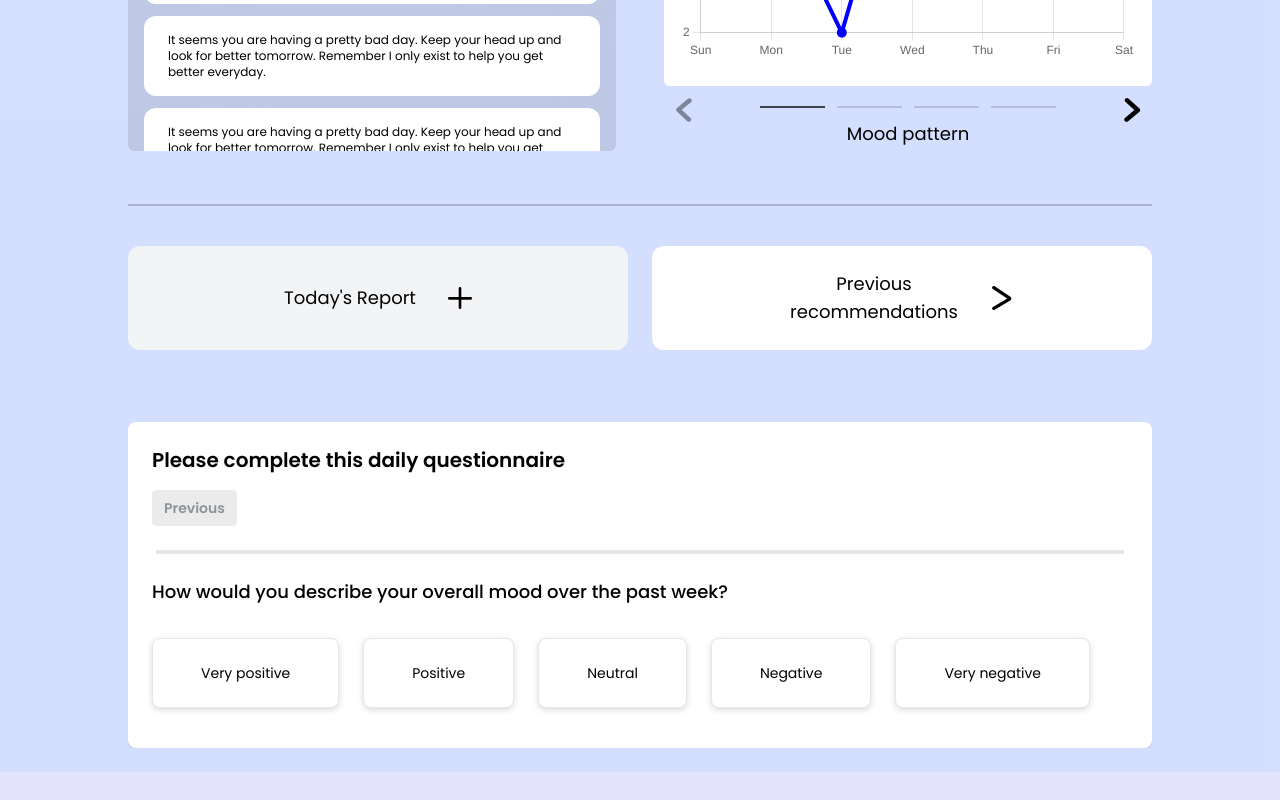
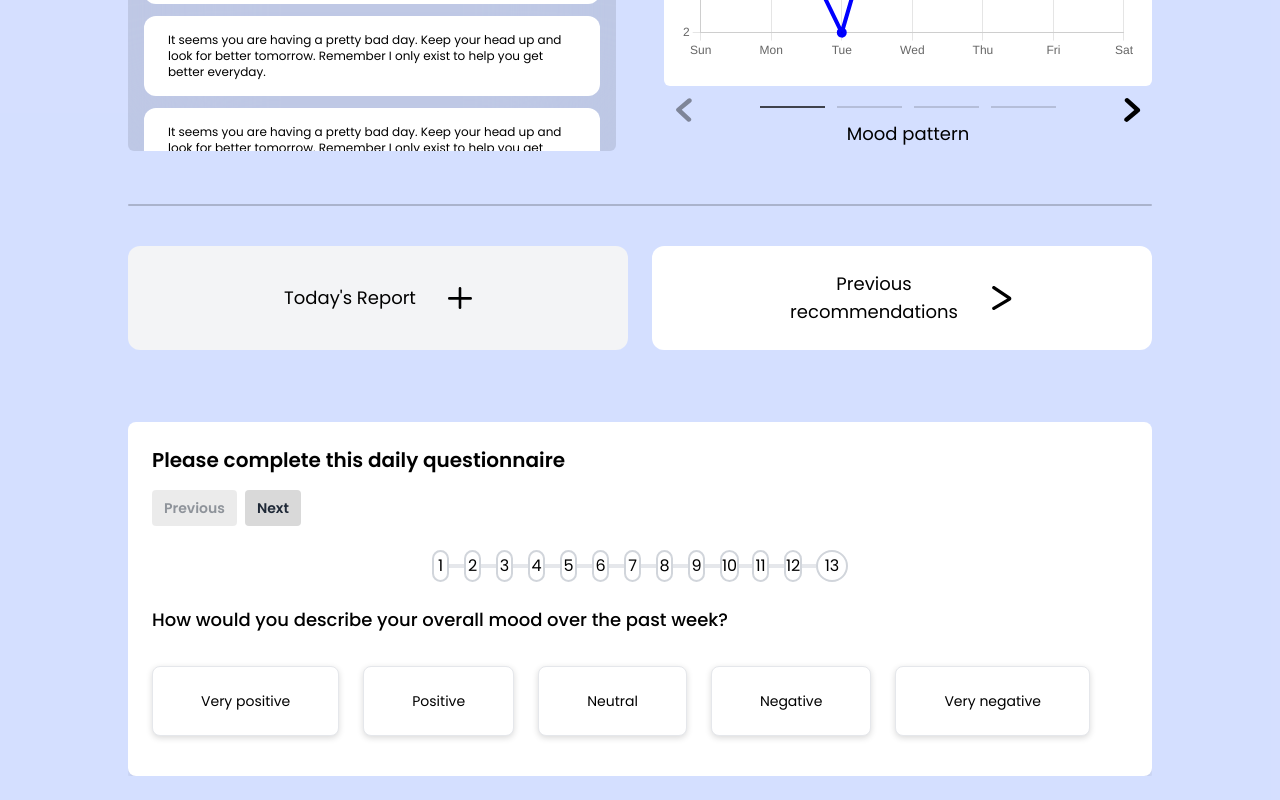
Before and after one commit to sunilshrestha07/moodlift, a Next.js app: page /home in a window 1280 px wide. Shown: the part 396-1196 px from the top of the page. Before the commit the page ends 1168 px from the top, so only its background shows below. Built offline with nearby package versions, Linux system fonts and the light colour scheme.

Commit message:
asdf qsn done

```diff
--- a/package.json
+++ b/package.json
@@ -25,9 +25,9 @@
     "next-auth": "^4.24.7",
     "nodemailer": "^6.9.14",
     "otp-generator": "^4.0.1",
-    "react": "^18",
+    "react": "^18.3.1",
     "react-chartjs-2": "^5.2.0",
-    "react-dom": "^18",
+    "react-dom": "^18.3.1",
     "react-redux": "^9.1.2",
     "redux-persist": "^6.0.0",
     "uuid": "^10.0.0",
--- a/redux/features/dailyQuestionsSlice.ts
+++ b/redux/features/dailyQuestionsSlice.ts
@@ -1,5 +1,5 @@
 // src/redux/features/dailyQuestionsSlice.ts
-import { PayloadAction, createSlice } from "@reduxjs/toolkit";
+import { createSlice, PayloadAction } from '@reduxjs/toolkit';
 
 export interface DailyQuestionsState {
     mood: string;
@@ -36,7 +36,7 @@ const initialState: DailyQuestionsState = {
 };
 
 const dailyQuestionsSlice = createSlice({
-    name: "dailyQuestionsSlice",
+    name: "dailyQuestions",
     initialState,
     reducers: {
         setMood: (state, action: PayloadAction<string>) => {
@@ -76,8 +76,10 @@ const dailyQuestionsSlice = createSlice({
             state.loneliness = action.payload;
         },
         setCurrentTreatment: (state, action: PayloadAction<string>) => {
+            console.log("Current treatment set to:", action.payload);
             state.currentTreatment = action.payload;
         },
+
         setCurrentStep: (state, action: PayloadAction<number>) => {
             state.currentStep = action.payload;
         },
@@ -98,7 +100,7 @@ export const {
     setSocialEngagement,
     setLoneliness,
     setCurrentTreatment,
-    setCurrentStep,
+    setCurrentStep
 } = dailyQuestionsSlice.actions;
 
 export default dailyQuestionsSlice.reducer;
--- a/redux/store.ts
+++ b/redux/store.ts
@@ -2,8 +2,7 @@ import { configureStore } from "@reduxjs/toolkit";
 import userReducer from "./features/userSlice";
 import popupReducer from "./features/popupSlice";
 import pagesReducer from "./features/pagesSlice";
-
-import dailyQuestionsSlice from "./features/dailyQuestionsSlice";
+import dailyQuestionsReducer from './features/dailyQuestionsSlice';
 import homePageSlice from "./features/homePageSlice";
 import initialQsnSlice from "./features/initialQsnSlice";
 import graphSlice from "./features/graphSlice";
@@ -14,7 +13,7 @@ export const store = configureStore({
         popupReducer,
         pagesReducer,
         initialQsnSlice,
-        dailyQuestionsSlice,
+        dailyQuestionsSlice: dailyQuestionsReducer,
         homePageSlice,
         graphSlice,
     },
--- a/src/components/DailySteppper/Mood.tsx
+++ b/src/components/DailySteppper/Mood.tsx
@@ -3,15 +3,22 @@
 import React from "react";
 import { useDispatch, useSelector } from "react-redux";
 import { RootState, AppDispatch } from "../../../redux/store";
-import { setMood, setCurrentStep } from "../../../redux/features/dailyQuestionsSlice"; // Update import based on your slice
+import {
+  setMood,
+  setCurrentStep,
+} from "../../../redux/features/dailyQuestionsSlice"; // Update import based on your slice
 import { buttonStyles, smallButtonsPaddingStyles } from "./StressLevel";
 
-const Mood = () => {
+const Mood: React.FC = () => {
   const dispatch = useDispatch<AppDispatch>();
 
   // Get current step and selected mood from Redux state
-    const currentStep = useSelector((state: RootState) => state.dailyQuestionsSlice.currentStep);
-    const selectedMood = useSelector((state: RootState) => state.dailyQuestionsSlice.mood);
+  const currentStep = useSelector(
+    (state: RootState) => state.dailyQuestionsSlice.currentStep
+  );
+  const selectedMood = useSelector(
+    (state: RootState) => state.dailyQuestionsSlice.mood
+  );
 
   // Handle mood selection and move to the next step
   const handleMoodSelect = (mood: string) => {
@@ -28,8 +35,13 @@ const Mood = () => {
         How would you describe your overall mood over the past week?
       </label>
       <div className={smallButtonsPaddingStyles}>
-                {["Very positive", "Positive", "Neutral", "Negative", "Very negative"].map(
-                    (mood) => (
+        {[
+          "Very positive",
+          "Positive",
+          "Neutral",
+          "Negative",
+          "Very negative",
+        ].map((mood) => (
           <button
             key={mood}
             className={`${buttonStyles}`}
@@ -40,8 +52,7 @@ const Mood = () => {
           >
             {mood}
           </button>
-                    )
-                )}
+        ))}
       </div>
     </div>
   );
--- a/src/components/DailySteps.tsx
+++ b/src/components/DailySteps.tsx
@@ -1,8 +1,8 @@
-// src/app/components/DailyStepper/DailyStepper.tsx
-"use client";
 import React, { useState, useEffect } from "react";
 import { useDispatch, useSelector } from "react-redux";
-import { RootState, AppDispatch } from "../../redux/store";
+import type { RootState, AppDispatch } from "../../redux/store";
+import { setCurrentStep } from "../../redux/features/dailyQuestionsSlice"; // Add this import
+import { getAllQuestionsData } from "./aggregateQuestionsData";
 import Stepper from "./Stepper";
 import Mood from "./DailySteppper/Mood";
 import MoodDuration from "./DailySteppper/MoodDuration";
@@ -17,11 +17,15 @@ import EatingHabits from "./DailySteppper/EatingHabits";
 import SocialEngagement from "./DailySteppper/SocialEngagement";
 import Loneliness from "./DailySteppper/Loneliness";
 import CurrentTreatment from "./DailySteppper/CurrentTreatment";
-import { setCurrentStep } from "../../redux/features/dailyQuestionsSlice"; // Update import based on your slice
 
-const DailyStepper = () => {
+const DailyStepper: React.FC = () => {
   const dispatch = useDispatch<AppDispatch>();
-    const currentStep = useSelector((state: RootState) => state.dailyQuestionsSlice.currentStep); // Access state from the dailyQuestionsSlice
+  const currentStep = useSelector(
+    (state: RootState) => state.dailyQuestionsSlice.currentStep
+  );
+  const dailyQuestionsState = useSelector(
+    (state: RootState) => state.dailyQuestionsSlice
+  );
   const [isClient, setIsClient] = useState(false);
 
   const steps: string[] = [
@@ -43,6 +47,32 @@ const DailyStepper = () => {
   useEffect(() => {
     setIsClient(true);
   }, []);
+
+  useEffect(() => {
+    if (currentStep === steps.length - 1) {
+      console.log("Final state:", dailyQuestionsState);
+      const allData = getAllQuestionsData(dailyQuestionsState);
+      console.log("All questions data:", allData);
+      // Here you can dispatch an action to save the aggregated data or perform any other necessary operations
+    }
+  }, [currentStep, dailyQuestionsState, steps.length]);
+
+  const handleClick = (direction: string) => {
+    let newStep = currentStep;
+    if (direction === "prev") {
+      newStep = Math.max(currentStep - 1, 0);
+    } else if (direction === "next") {
+      newStep = Math.min(currentStep + 1, steps.length - 1);
+    }
+
+    try {
+      console.log("Dispatching setCurrentStep with newStep:", newStep);
+      dispatch(setCurrentStep(newStep));
+      console.log("Dispatch successful");
+    } catch (error) {
+      console.error("Error in handleClick:", error);
+    }
+  };
 
   const displaySteps = (step: number): React.ReactNode => {
     if (!isClient) return null;
@@ -77,20 +107,9 @@ const DailyStepper = () => {
         return null;
     }
   };
-    const handleClick = (direction: string) => {
-        let newStep = currentStep;
-        if (direction === "prev") {
-            newStep = Math.max(currentStep - 1, 0);
-        }
-
-        dispatch(setCurrentStep(newStep));
-    };
-
-    // Remove the handleClick function and button for navigation
 
   return (
-        <>
-            <div className="flex ">
+    <div className="flex">
       <div className="mt-8 bg-white p-6 rounded-lg shadow-lg w-full">
         <h2 className="text-xl font-semibold mb-4">
           Please complete this daily questionnaire
@@ -103,13 +122,26 @@ const DailyStepper = () => {
         >
           Previous
         </button>
+        <button
+          onClick={() => handleClick("next")}
+          className={`bg-[#D9D9D9] hover:bg-gray-400 text-gray-800 font-semibold py-2 px-3 text-xs md:text-sm rounded mb-6 ml-2 ${
+            currentStep === steps.length - 1
+              ? "opacity-50 cursor-not-allowed"
+              : ""
+          }`}
+        >
+          Next
+        </button>
         <div>
-                        <Stepper steps={steps} currentStep={currentStep} handleClick={() => {}} />
+          <Stepper
+            steps={steps}
+            currentStep={currentStep}
+            handleClick={() => {}}
+          />
         </div>
         <div>{displaySteps(currentStep)}</div>
       </div>
     </div>
-        </>
   );
 };
 
--- a/src/components/Stepper.tsx
+++ b/src/components/Stepper.tsx
@@ -14,7 +14,11 @@ interface StepperProps {
   handleClick: (direction: string) => void;
 }
 
-const Stepper: React.FC<StepperProps> = ({ steps, currentStep, handleClick }) => {
+const Stepper: React.FC<StepperProps> = ({
+  steps,
+  currentStep,
+  handleClick,
+}) => {
   const [newStep, setNewStep] = useState<Step[]>([]);
   const stepRef = useRef<Step[]>([]);
 
@@ -27,7 +31,7 @@ const Stepper: React.FC<StepperProps> = ({ steps, currentStep, handleClick }) =>
           ...newSteps[count],
           highlighted: true,
           selected: true,
-                    completed: true, // Current step should not be marked as completed
+          completed: count < stepNumber, // Previous steps should be marked as completed
         };
       } else if (count < stepNumber) {
         newSteps[count] = {
@@ -60,23 +64,25 @@ const Stepper: React.FC<StepperProps> = ({ steps, currentStep, handleClick }) =>
     stepRef.current = stepsState;
 
     // Set initial state based on the current step
-        setNewStep(updateStep(currentStep - 1, stepRef.current)); // Use currentStep - 1 for zero-indexing
+    setNewStep(updateStep(currentStep, stepRef.current)); // Use currentStep directly
   }, [steps, currentStep]);
 
-    const [inputValue, setInputValue] = useState<string>("");
-
   const displaySteps = newStep.map((step, index) => (
+    <div key={index} className="flex items-center">
       <div
-            key={index}
-            className={
-                index !== newStep.length - 1 ? "w-full flex items-center" : "flex items-center"
-            }
+        className={`flex items-center justify-center rounded-full transition duration-500 ease-in-out h-8 w-8 py-3 border-2 ${
+          step.completed
+            ? "bg-[#6F5FFF] text-white border-[#6F5FFF]"
+            : "bg-white border-gray-300"
+        }`}
       >
+        {index + 1}
+      </div>
       {index !== newStep.length - 1 && (
         <div
-                    className={`flex-auto w-full border-t-4 transition duration-500 ease-in-out  ${
+          className={`flex-auto w-full border-t-4 transition duration-500 ease-in-out ${
             step.completed ? "border-[#6F5FFF]" : "border-gray-200"
-                    }  `}
+          }`}
         ></div>
       )}
     </div>
--- a/src/components/DailySteppper/aggregateQuestionsData.ts
+++ b/src/components/aggregateQuestionsData.ts
@@ -1,4 +1,4 @@
-import { DailyQuestionsState } from "../../../redux/features/dailyQuestionsSlice";
+import { DailyQuestionsState } from "../../redux/features/dailyQuestionsSlice";
 
 export const getAllQuestionsData = (state: DailyQuestionsState) => {
     console.log("State passed to getAllQuestionsData:", state);
```
Also changed, not shown: src/components/DailySteppper/AnxietySymptoms.tsx (+18 -8 lines), src/components/DailySteppper/CurrentTreatment.tsx (+17 -28 lines), src/components/DailySteppper/MoodDuration.tsx (+10 -4 lines), 1 other file (tests, documents, lock files or other folders). Lines whose indentation alone changed are shown as unchanged.
